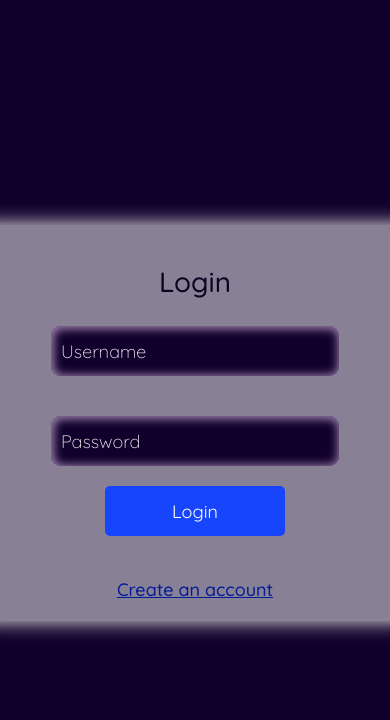
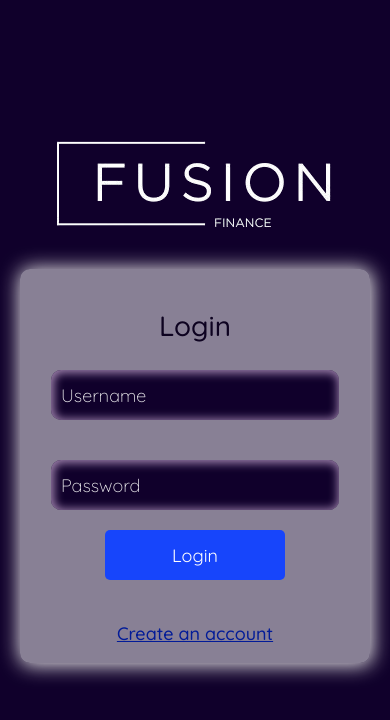
Before and after one commit to Erljan/Finance-Fusion-2, a React (Vite) app in the folder frontend/: page /login in a window 390 px wide. Shown: the top 720 px of the page. Built offline with nearby package versions, Linux system fonts and the light colour scheme; no server answers.

Commit message:
added logo in login

```diff
--- a/frontend/src/pages/Login.jsx
+++ b/frontend/src/pages/Login.jsx
@@ -4,6 +4,7 @@ import { Link } from "react-router-dom";
 export const Login = () => {
   return (
     <div className="login-page">
+      <img src="src/images/logo1.png" alt="" />
       <div className="login-form">
       <Form route="api/token/" method="login" />
       <p>
--- a/frontend/src/pages/Register.jsx
+++ b/frontend/src/pages/Register.jsx
@@ -5,6 +5,8 @@ import { Link } from "react-router-dom";
 export const Register = () => {
   return (
     <div className="login-page">
+      <img src="src/images/logo1.png" alt="" />
+
       <div className="login-form">
 
         <Form route="api/user/register/" method="register" />
--- a/frontend/src/styles/index.css
+++ b/frontend/src/styles/index.css
@@ -250,6 +250,7 @@ span.span-curr{
     display: flex;
     align-items: center;
     justify-content: center;
+    flex-direction: column;
     background-color:#10002b;
 
     color: black;
@@ -258,6 +259,7 @@ span.span-curr{
 
 .login-form{
     /* border: 1px solid white; */
+    margin: 40px;
     display: flex;
     flex-direction: column;
     width: 500px;
@@ -1044,4 +1046,8 @@ span.span-curr{
     .chat-input{
         width: 77%;
     }
+
+    .login-form{
+        width: 350px;
+    }
   }
```
